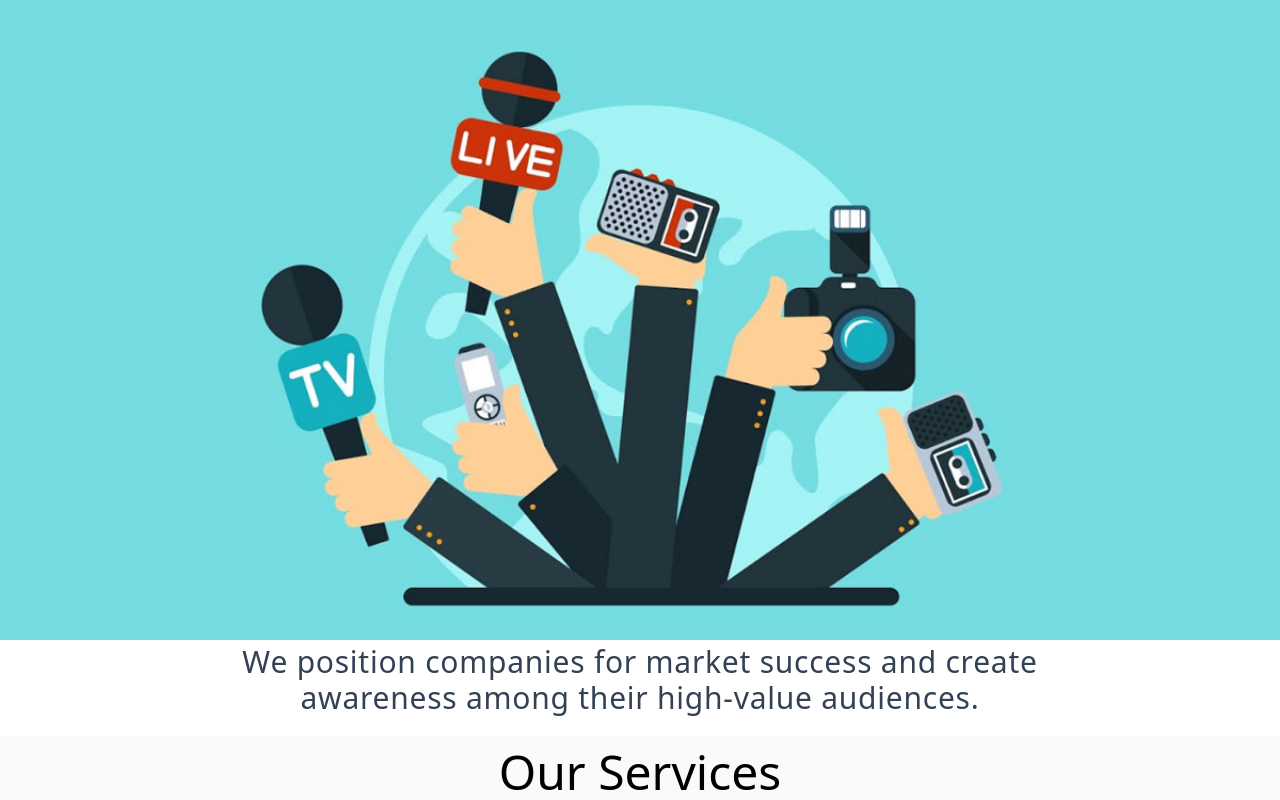
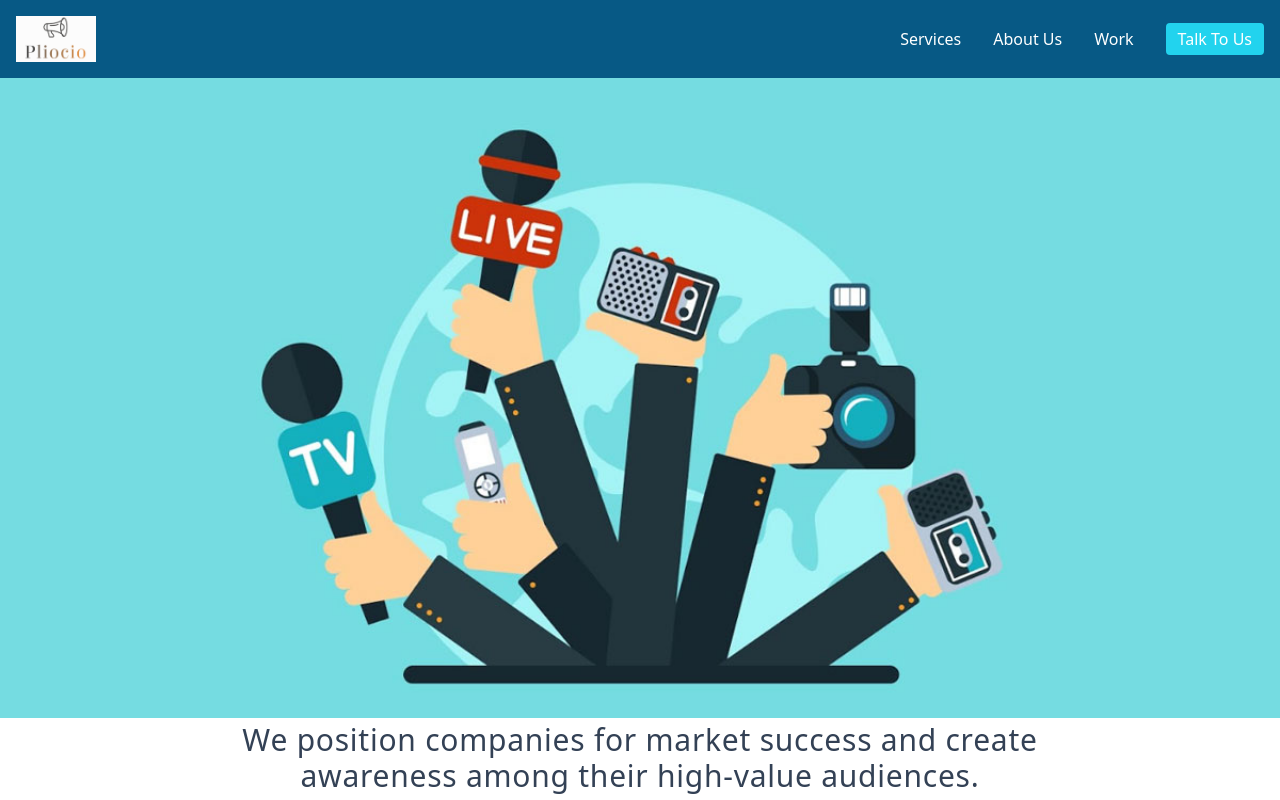
Before and after one commit to appzaib/Pliocio, a Next.js app: page / in a window 1280 px wide. Shown: the top 800 px of the page. Built offline with nearby package versions, Linux system fonts and the light colour scheme.

Commit message:
Add Header

```diff
--- /dev/null
+++ b/components/Header.js
@@ -0,0 +1,22 @@
+import Link from "next/link"
+
+function Header() {
+  return (
+    <header className="text-white sticky top-0 z-10 bg-sky-800">
+      <div className="container mx-auto flex flex-wrap p-4 flex-col md:flex-row items-center">
+        <Link href={"/"} className="flex title-font font-medium items-center text-sky-900 mb-4 md:mb-0">
+          <img src="pliocio.png" height="40px" width="80px" alt="" />
+        </Link>
+        <nav className="md:ml-auto flex flex-wrap items-center text-base justify-center">
+          <Link href={"#services"} className="mr-8 hover:text-cyan-500">Services</Link>
+          <Link href={""} className="mr-8 hover:text-cyan-500">About Us</Link>
+          <Link href={""} className="mr-8 hover:text-cyan-500">Work</Link>
+        </nav>
+        <Link href={"#contact"} className="inline-flex items-center bg-cyan-400 border-0 py-1 px-3 focus:outline-none hover:bg-cyan-500 rounded text-base mt-4 md:mt-0">Talk To Us
+        </Link>
+      </div>
+    </header>
+  )
+}
+
+export default Header
--- a/pages/_app.js
+++ b/pages/_app.js
@@ -1,5 +1,10 @@
 import '@/styles/globals.css'
+import Header from '../components/Header'
 
 export default function App({ Component, pageProps }) {
-  return <Component {...pageProps} />
+  return (
+    <>
+      <Header />
+      <Component {...pageProps} />
+    </>);
 }
```
Also changed, not shown: public/pliocio.png (added).
